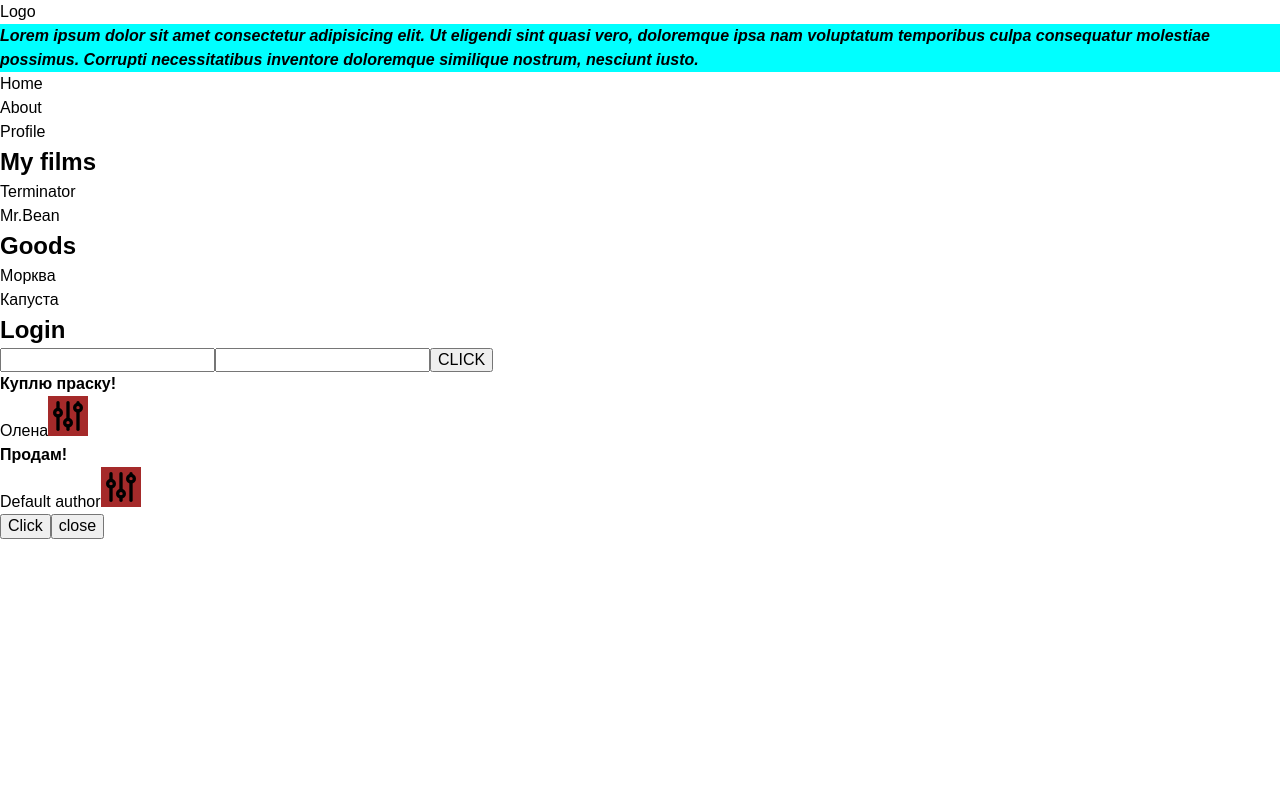
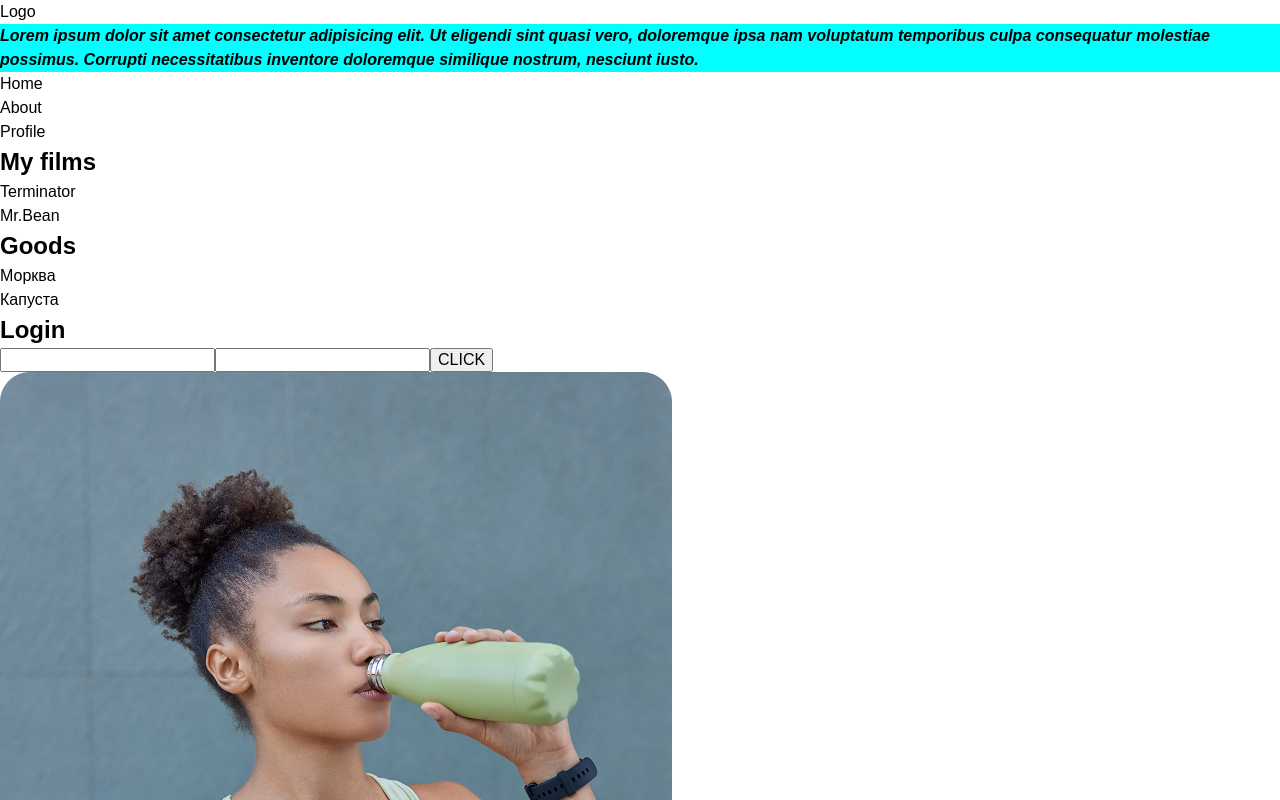
Before and after one commit to Krystyna1307/test-React-Node.js, a React (Vite) app: page / in a window 1280 px wide. Shown: the top 800 px of the page. Built offline with nearby package versions, Linux system fonts and the light colour scheme.

Commit message:
mod1-les2

```diff
--- a/src/components/App.jsx
+++ b/src/components/App.jsx
@@ -7,6 +7,7 @@ import Modal from "./Modal/Modal";
 import Section from "./Section/Section";
 import "../index.css";
 import "modern-normalize";
+import practic from "./../assets/Rectangle 19.png";
 
 const App = () => {
   const isOnline = false;
@@ -46,6 +47,7 @@ const App = () => {
         <input type="text" />
         <button>CLICK</button>
       </Modal>
+      <img src={practic} />
 
       <Message text="Куплю праску!" author="Олена" />
       <Message text="Продам!" />
```
Also changed, not shown: src/assets/Rectangle 19.png (added).
